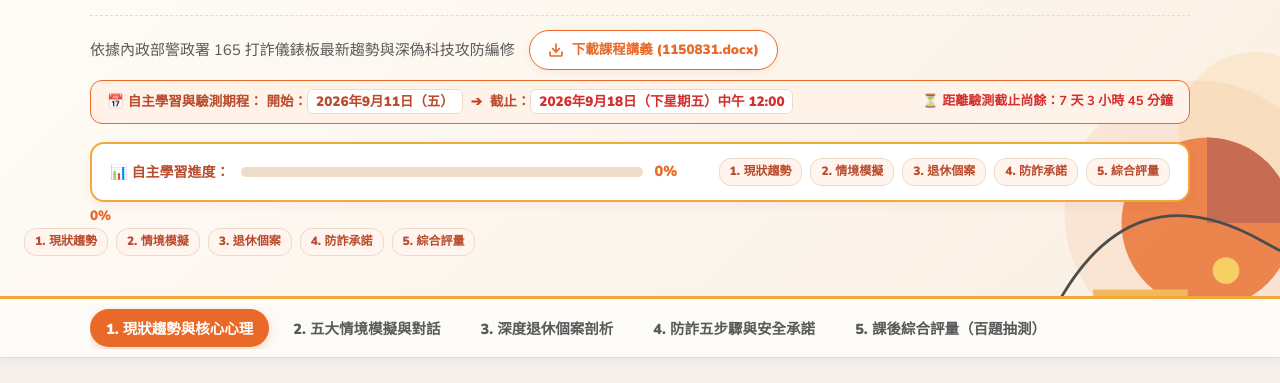
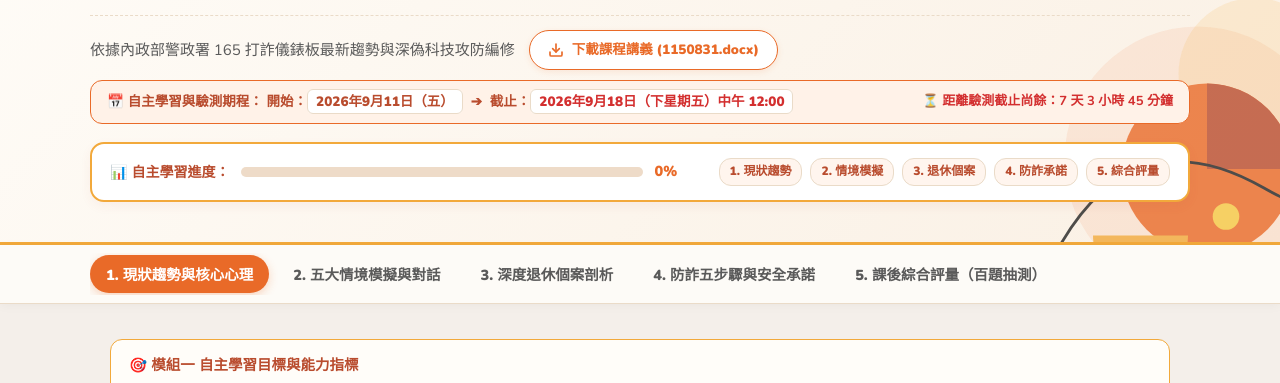
Before and after one commit to HowardLiao/SX001, a plain HTML site: page AI金融進階與詐騙情境模擬_教育訓練網頁.html in a window 1280 px wide. Shown: the part 250-633 px from the top of the page. Drawn offline with nearby package versions, Linux system fonts and the light colour scheme.

Commit message:
Fix UI layout bug: remove duplicate overflow badges and misplaced progress percentage text outside the SDL dashboard card

```diff
--- a/AI金融進階與詐騙情境模擬_教育訓練網頁.html
+++ b/AI金融進階與詐騙情境模擬_教育訓練網頁.html
@@ -1950,7 +1950,7 @@
                 </div>
             </div>
 
-            <!-- 自主學習進度與修習里程碑 (SDL Milestone Tracker) -->
+                        <!-- 自主學習進度與修習里程碑 (SDL Milestone Tracker) -->
             <div class="sdl-dashboard-card">
                 <div class="sdl-progress-info">
                     <span style="font-size: 14px; font-weight: 900; color: var(--rust); white-space: nowrap;">
@@ -1969,18 +1969,6 @@
                     <span class="sdl-badge" id="badgeM3" onclick="switchTab('deepcase')" style="cursor: pointer;" title="點擊跳轉至模組三">3. 退休個案</span>
                     <span class="sdl-badge" id="badgeM4" onclick="switchTab('framework')" style="cursor: pointer;" title="點擊跳轉至模組四">4. 防詐承諾</span>
                     <span class="sdl-badge" id="badgeM5" onclick="switchTab('quiz')" style="cursor: pointer;" title="點擊跳轉至模組五">5. 綜合評量</span>
-                </div>
-            </div>
-                    <span id="sdlProgressPercent" style="font-size: 13.5px; font-weight: 900; color: var(--tangerine); min-width: 45px;">
-                        0%
-                    </span>
-                </div>
-                <div class="sdl-badges-row">
-                    <span class="sdl-badge" id="badgeM1">1. 現狀趨勢</span>
-                    <span class="sdl-badge" id="badgeM2">2. 情境模擬</span>
-                    <span class="sdl-badge" id="badgeM3">3. 退休個案</span>
-                    <span class="sdl-badge" id="badgeM4">4. 防詐承諾</span>
-                    <span class="sdl-badge" id="badgeM5">5. 綜合評量</span>
                 </div>
             </div>
         </div>
```
Also changed, not shown: index.html (+1 -13 lines).
